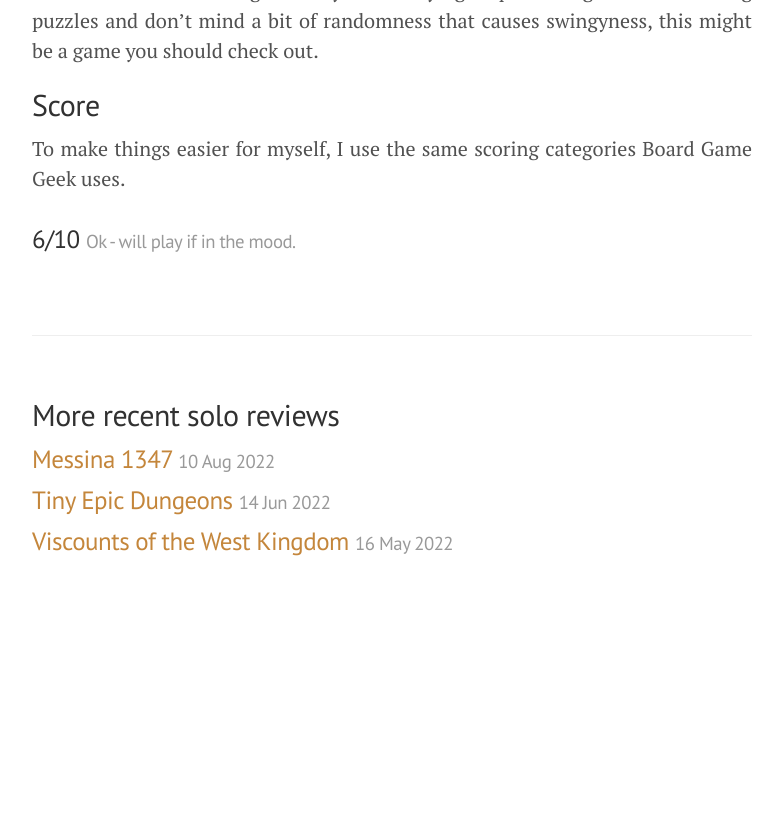
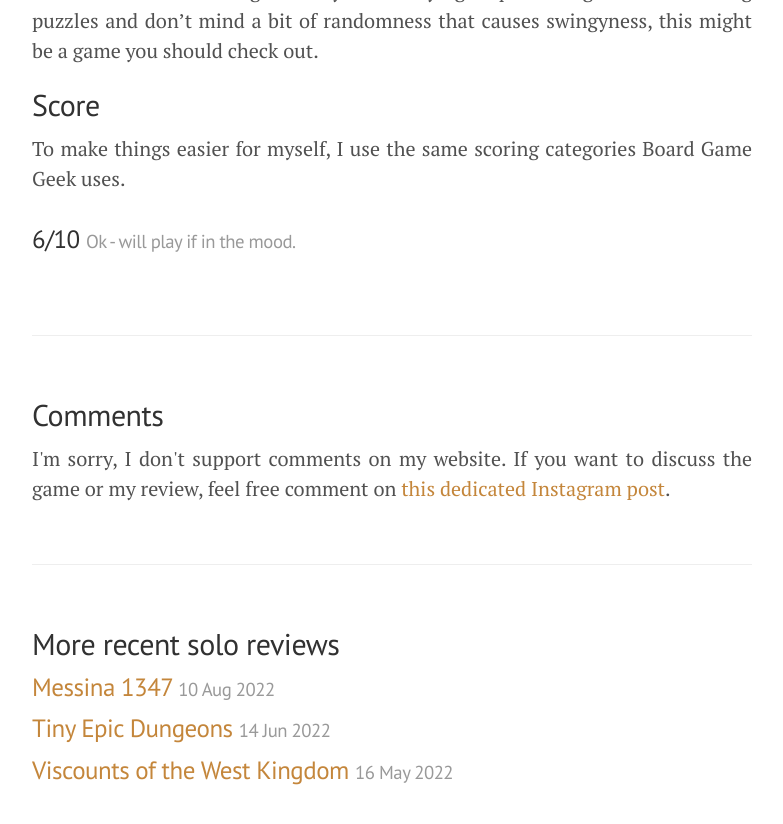
Before and after one commit to singlemeeple/singlemeeple.github.io, a Jekyll site: the page built from _posts/2022-11-08-tiny-epic-defenders-a-solo-review.md, in a window 1280 px wide and 900 px high, scrolled down 7859 px, cut to the strip 54-878 px from the top of the window. Shown: the whole strip, without its empty margins (248-1031 px from the left). Built offline with Jekyll 4.4.1, drawn with Linux system fonts in a browser that asks for light colours; before the commit the page ends 8530 px from its top, so only the background shows below that; some of the changed lines change nothing that is shown.

Commit message:
Add Instagram link for Tiny Epic Defenders

```diff
--- a/_posts/2022-11-08-tiny-epic-defenders-a-solo-review.md
+++ b/_posts/2022-11-08-tiny-epic-defenders-a-solo-review.md
@@ -5,7 +5,7 @@ description: "There's never a dull moment in Aughmoore. You've barely returned f
 thumbnail: /public/images/reviews/tiny-epic-defenders/tiny-epic-defenders-a-solo-review.jpg
 social_image: /public/images/reviews/tiny-epic-defenders/social.jpg
 category: review
-instagram:
+instagram: https://www.instagram.com/p/CkxP3YotHiD/
 score: 6
 ---
 
```
